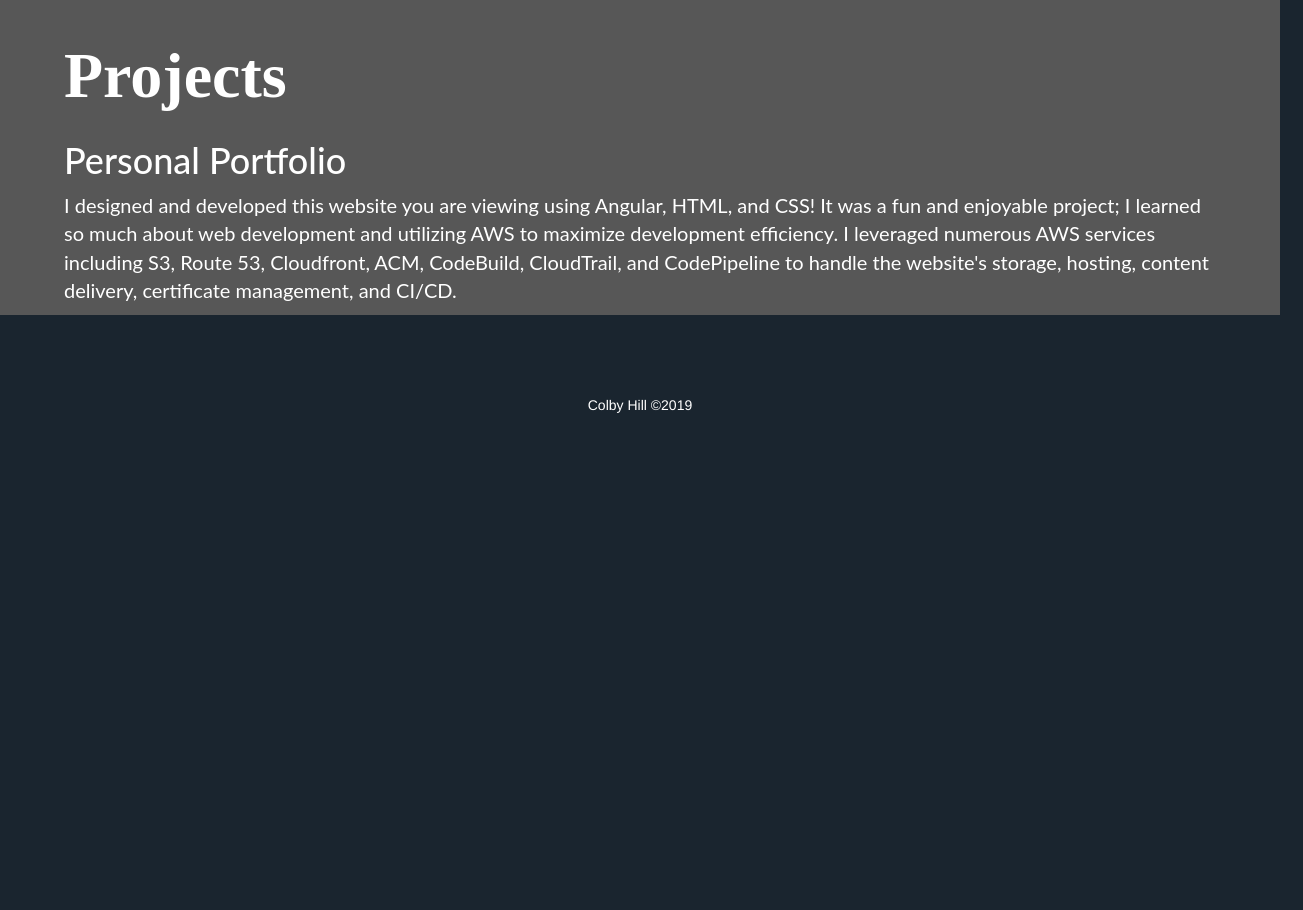
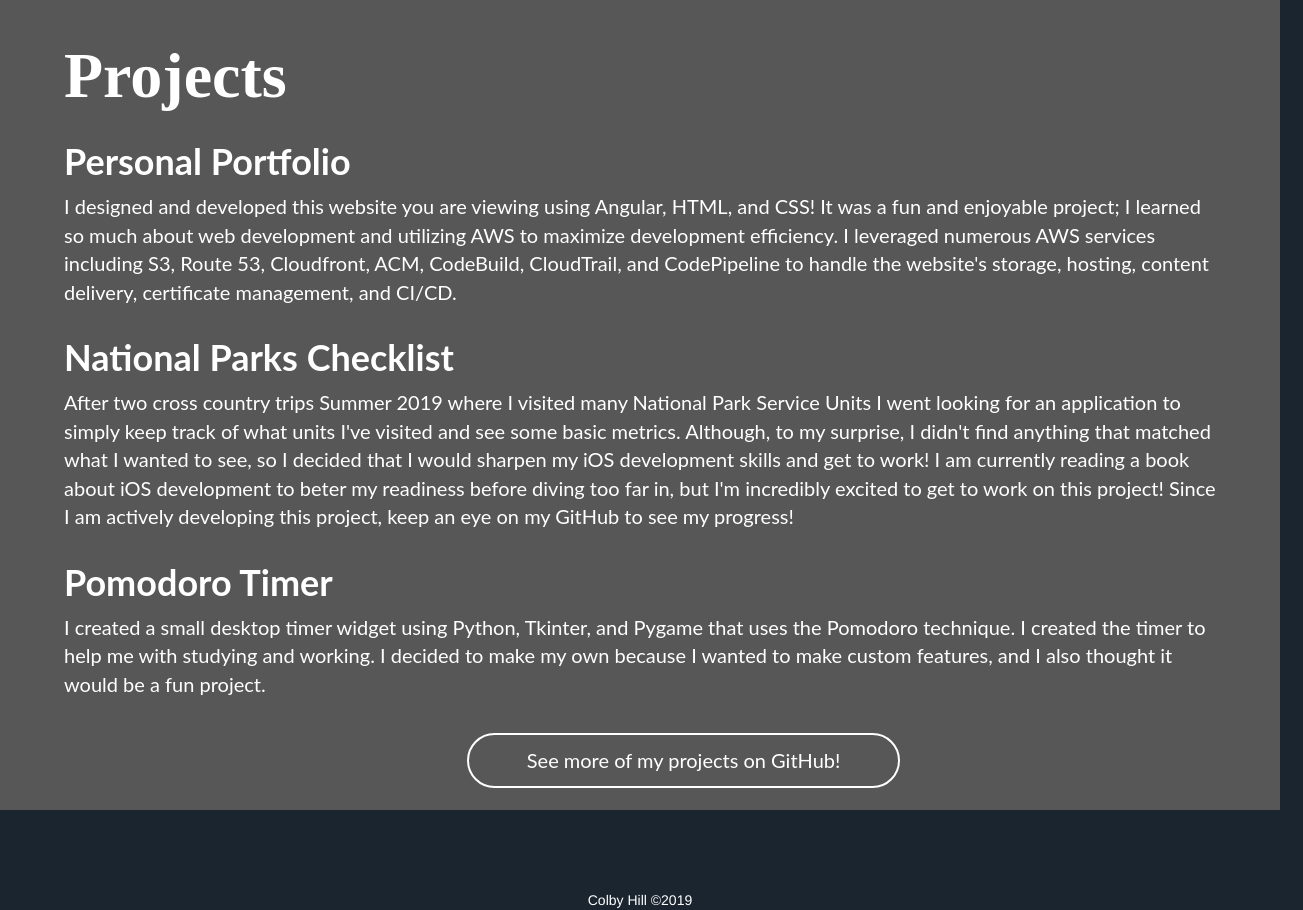
Before and after one commit to colbyhill21/PersonalWebsite, an Angular app: page /experience in a window 1280 px wide. Shown: the part 1240-2150 px from the top of the page, 1303 px wide, since content can reach past the window. Before the commit the page ends 1655 px from the top, so only its background shows below. Built offline with nearby package versions, Linux system fonts and the light colour scheme.

Commit message:
Added more experience projects and added a button that links to my github

```diff
--- a/src/app/components/Experience/experience.component.css
+++ b/src/app/components/Experience/experience.component.css
@@ -23,3 +23,22 @@
     margin: 0;
     font-family: Ubuntu;
 }
+.my-icon {
+    display: inline;
+    font-size: inherit;
+    color: #fff !important;
+}
+.myButton {
+	padding: 1% 5%;
+    display: inline-block;
+    text-align: center;
+    background: none;
+    border-radius: 50px;
+    margin-top: 2%;
+	border: 2px solid white;
+	color: white;
+    overflow: hidden;
+}
+.mdi {
+    font-size: 2vmin;
+}
--- a/src/app/components/Experience/experience.component.html
+++ b/src/app/components/Experience/experience.component.html
@@ -59,16 +59,35 @@
         </div>
     </div>
 </div>
+
 <div class="row" style="margin: 0; font-family: Ubuntu; background-color: #575757; color: white" [ngStyle]="{'font-size': onDesktop ? '8vmin' : '11vmin', 'padding': onDesktop ? '0 5%' : '0 3%' }">
     <strong>Projects</strong>
-    <ul style="overflow-wrap: break-word; font-size: 2.5vmin; font-family: lato; list-style: none; padding: 0">
-        <li>
-            <h1> Personal Portfolio</h1>
+    <ul style="overflow-wrap: break-word; font-size: 2.5vmin; font-family: lato; list-style: none; padding: 0 0 1%">
+        <li style="padding: 0.1% 0">
+            <h1><b>Personal Portfolio</b></h1>
             <p> I designed and developed this website you are viewing using Angular, HTML, and CSS!
                 It was a fun and enjoyable project; I learned so much about web development and utilizing AWS to maximize development efficiency.
                 I leveraged numerous AWS services including S3, Route 53, Cloudfront, ACM, CodeBuild, CloudTrail, and CodePipeline to handle the website's storage,
                 hosting, content delivery, certificate management, and CI/CD.
             </p>
         </li>
+        <li style="padding: 0.1% 0">
+            <h1><b>National Parks Checklist</b></h1>
+            <p> After two cross country trips Summer 2019 where I visited many National Park Service Units I went looking for an application to simply keep track of what units I've visited and see some basic metrics.
+                Although, to my surprise, I didn't find anything that matched what I wanted to see, so I decided that I would sharpen my iOS development skills and get to work!
+                I am currently reading a book about iOS development to beter my readiness before diving too far in, but I'm incredibly excited to get to work on this project!
+                Since I am actively developing this project, keep an eye on my GitHub to see my progress!
+            </p>
+        </li>
+        <li style="padding: 0.1% 0">
+            <h1><b>Pomodoro Timer</b></h1>
+            <p> I created a small desktop timer widget using Python, Tkinter, and Pygame that uses the Pomodoro technique.
+                I created the timer to help me with studying and working. I decided to make my own because I wanted to make custom features, and I also thought it would be a fun project.
+            </p>
+        </li>
+        <a href="https://github.com/colbyhill21" style="text-align: center; padding: 1% 35%;">
+            <button class="myButton"> See more of my projects on GitHub! <span class="mdi mdi-github-box"></span>
+            </button>
+        </a>
     </ul>
 </div>
--- a/src/app/components/Home/home.component.css
+++ b/src/app/components/Home/home.component.css
@@ -37,6 +37,7 @@
     height: 30vmin;
     margin: 0 31%;
     border: 3px solid white;
+    text-align: center;
     border-radius: 100%;
     background-size: cover;
     background-image: url('./../../../assets/pro2.jpeg');
```
